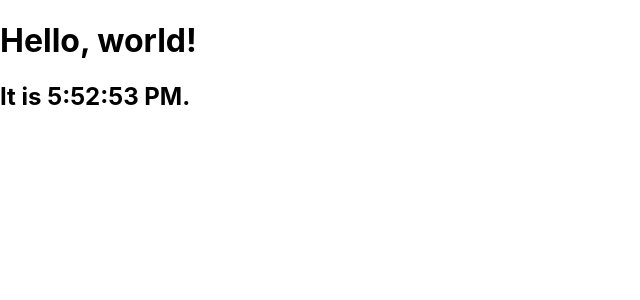
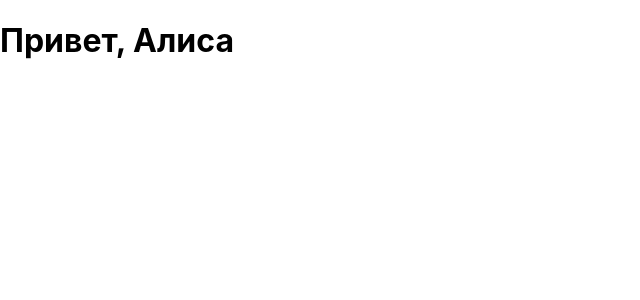
Before and after one commit to lanoff64/learnReact, a React (Create React App) app: page / in a window 1280 px wide. Shown: the top 300 px of the page, without its empty margins (0-640 px from the left). Built offline with nearby package versions, Linux system fonts and the light colour scheme.

Commit message:
hi Alisa

```diff
--- a/src/index.js
+++ b/src/index.js
@@ -4,17 +4,15 @@ import './index.css';
 import App from './App';
 import reportWebVitals from './reportWebVitals';
 
-function tick() {
-    const element = (
-        <div>
-            <h1>Hello, world!</h1>
-            <h2>It is {new Date().toLocaleTimeString()}.</h2>
-        </div>
-    );
-    ReactDOM.render(element, document.getElementById('root'));
+function Welcome(props) {
+    return <h1>Привет, {props.name}</h1>;
 }
 
-setInterval(tick, 1000);
+const element = <Welcome name="Алиса" />;
+ReactDOM.render(
+    element,
+    document.getElementById('root')
+);
 // If you want to start measuring performance in your app, pass a function
 // to log results (for example: reportWebVitals(console.log))
 // or send to an analytics endpoint. Learn more: https://bit.ly/CRA-vitals
```
